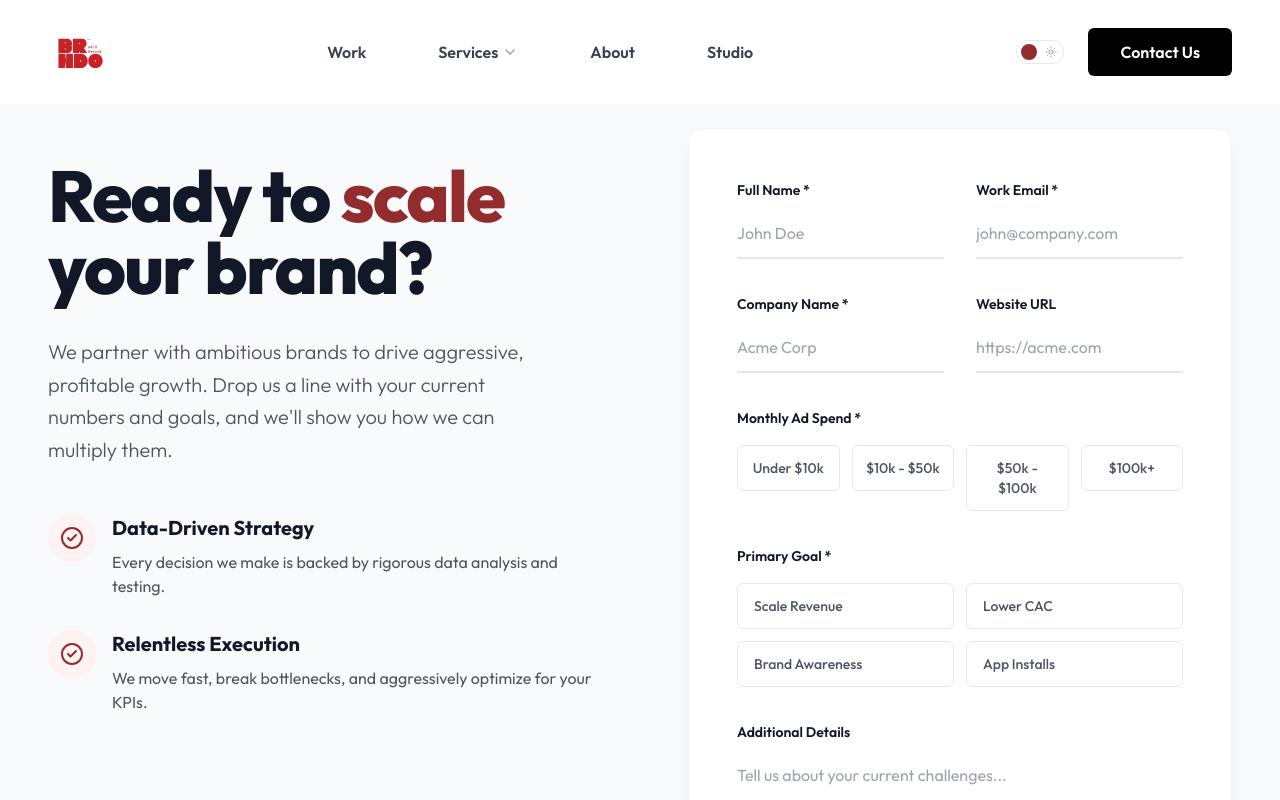
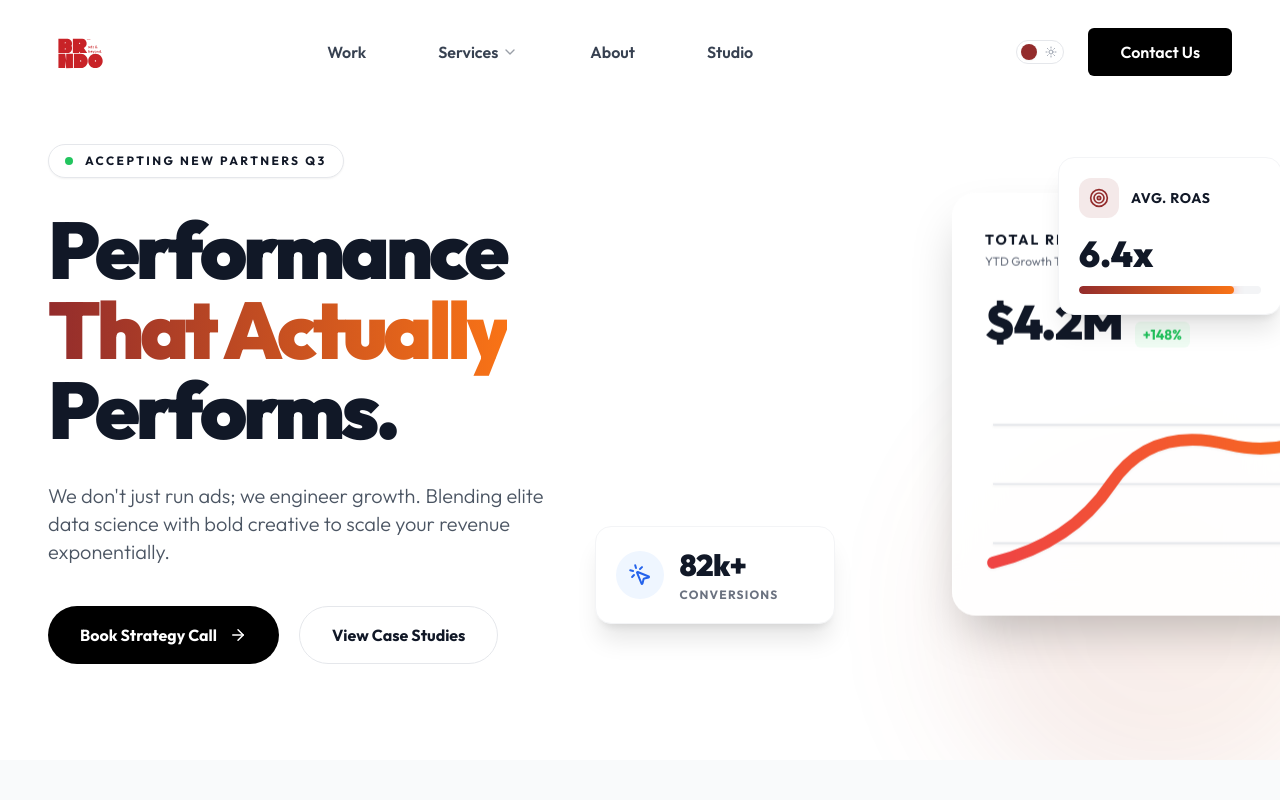
Before and after one commit to amanaanubhav/brndo.in, a React (Vite) app: page / in a window 1280 px wide. Shown: the top 800 px of the page. Built offline with nearby package versions, Linux system fonts and the light colour scheme.

Commit message:
feat: implement animated Hero section with data visualization components

```diff
--- a/src/App.jsx
+++ b/src/App.jsx
@@ -13,7 +13,7 @@ function App() {
       <div className="min-h-screen bg-white dark:bg-gray-950 selection:bg-brndo-red/30 selection:text-brndo-red transition-colors duration-300">
         <Navbar />
         {/* Temporarily hidden sections */}
-        {/* <Hero /> */}
+        <Hero />
         {/* <Services /> */}
         {/* <Metrics /> */}
         {/* <CTA /> */}
--- a/src/components/Hero.jsx
+++ b/src/components/Hero.jsx
@@ -1,98 +1,226 @@
 import { motion } from 'framer-motion';
-import { ArrowRight, BarChart3 } from 'lucide-react';
+import { ArrowRight, TrendingUp, Target, MousePointerClick } from 'lucide-react';
+import { useState } from 'react';
+
+// SVG Line Chart that animates drawing
+const AnimatedLineChart = () => (
+  <svg viewBox="0 0 100 50" className="w-full h-full drop-shadow-sm overflow-visible">
+    {/* Grid lines */}
+    <line x1="0" y1="10" x2="100" y2="10" stroke="currentColor" strokeWidth="0.5" className="text-gray-200 dark:text-gray-800" />
+    <line x1="0" y1="25" x2="100" y2="25" stroke="currentColor" strokeWidth="0.5" className="text-gray-200 dark:text-gray-800" />
+    <line x1="0" y1="40" x2="100" y2="40" stroke="currentColor" strokeWidth="0.5" className="text-gray-200 dark:text-gray-800" />
+
+    {/* Animated Path */}
+    <motion.path
+      d="M0 45 Q 20 40, 30 25 T 60 15 T 100 0"
+      fill="none"
+      stroke="url(#chart-gradient)"
+      strokeWidth="3"
+      strokeLinecap="round"
+      initial={{ pathLength: 0, opacity: 0 }}
+      animate={{ pathLength: 1, opacity: 1 }}
+      transition={{ duration: 2, ease: "easeInOut", delay: 0.5 }}
+    />
+
+    {/* Glowing dot at the end */}
+    <motion.circle
+      cx="100" cy="0" r="2.5" fill="#ef4444"
+      initial={{ scale: 0, opacity: 0 }}
+      animate={{ scale: 1, opacity: 1 }}
+      transition={{ delay: 2.3, type: "spring" }}
+      className="drop-shadow-[0_0_8px_rgba(239,68,68,0.8)]"
+    />
+
+    <defs>
+      <linearGradient id="chart-gradient" x1="0%" y1="0%" x2="100%" y2="0%">
+        <stop offset="0%" stopColor="#ef4444" /> {/* brndo-red equivalent */}
+        <stop offset="100%" stopColor="#f97316" /> {/* orange */}
+      </linearGradient>
+    </defs>
+  </svg>
+);
 
 export default function Hero() {
+  const [isHovered, setIsHovered] = useState(false);
+
   return (
-    <section className="relative min-h-[90vh] flex items-center pt-20 overflow-hidden transition-colors duration-300">
-      {/* Background Gradients */}
-      <div className="absolute top-0 left-0 w-full h-full overflow-hidden -z-10">
-        <div className="absolute -top-[10%] -right-[10%] w-[50%] h-[50%] rounded-full bg-brndo-red/5 blur-[120px]" />
-        <div className="absolute top-[40%] -left-[10%] w-[40%] h-[40%] rounded-full bg-brndo-red/5 blur-[100px]" />
+    <section className="relative min-h-[95vh] flex items-center pt-24 pb-12 overflow-hidden transition-colors duration-300">
+      {/* Premium Background Gradients & Grid */}
+      <div className="absolute top-0 left-0 w-full h-full overflow-hidden -z-10 bg-white dark:bg-gray-950">
+        <div className="absolute top-[-20%] left-[-10%] w-[50%] h-[50%] rounded-full bg-brndo-red/10 dark:bg-brndo-red/5 blur-[120px]" />
+        <div className="absolute bottom-[-10%] right-[-10%] w-[60%] h-[60%] rounded-full bg-brndo-red/5 dark:bg-brndo-red/5 blur-[150px]" />
+
+        {/* Subtle grid pattern */}
+        <div
+          className="absolute inset-0 opacity-[0.03] dark:opacity-[0.02]"
+          style={{ backgroundImage: 'linear-gradient(#000 1px, transparent 1px), linear-gradient(90deg, #000 1px, transparent 1px)', backgroundSize: '40px 40px' }}
+        ></div>
       </div>
 
-      <div className="max-w-7xl mx-auto px-6 md:px-12 grid lg:grid-cols-2 gap-12 items-center">
-        <div className="max-w-2xl">
+      <div className="max-w-7xl mx-auto px-6 md:px-12 grid lg:grid-cols-12 gap-12 lg:gap-16 items-center w-full">
+
+        {/* Left Column - Text Content */}
+        <div className="lg:col-span-6 z-10 pt-10 lg:pt-0">
           <motion.div
             initial={{ opacity: 0, y: 20 }}
             animate={{ opacity: 1, y: 0 }}
-            transition={{ duration: 0.5 }}
-            className="inline-flex items-center gap-2 px-3 py-1 rounded-full bg-red-50 dark:bg-gray-900 text-brndo-red dark:text-brndo-lightRed text-sm font-semibold mb-6 border border-red-100 dark:border-gray-800 transition-colors"
+            transition={{ duration: 0.6 }}
+            className="inline-flex items-center gap-3 px-4 py-2 rounded-full bg-white dark:bg-gray-900 text-gray-900 dark:text-white text-[10px] sm:text-xs font-bold tracking-[0.2em] uppercase mb-8 border border-gray-200 dark:border-gray-800 shadow-sm"
           >
             <span className="relative flex h-2 w-2">
-              <span className="animate-ping absolute inline-flex h-full w-full rounded-full bg-brndo-red opacity-75"></span>
-              <span className="relative inline-flex rounded-full h-2 w-2 bg-brndo-red"></span>
+              <span className="animate-ping absolute inline-flex h-full w-full rounded-full bg-green-500 opacity-75"></span>
+              <span className="relative inline-flex rounded-full h-2 w-2 bg-green-500"></span>
             </span>
-            Ads & Beyond
+            Accepting New Partners Q3
           </motion.div>
 
           <motion.h1
             initial={{ opacity: 0, y: 20 }}
             animate={{ opacity: 1, y: 0 }}
-            transition={{ duration: 0.5, delay: 0.1 }}
-            className="text-5xl md:text-7xl font-black text-gray-900 dark:text-gray-50 tracking-tight leading-[1.1] mb-6 transition-colors"
+            transition={{ duration: 0.6, delay: 0.1 }}
+            className="text-5xl sm:text-6xl lg:text-[4.5rem] xl:text-[5rem] font-black text-gray-900 dark:text-white tracking-tighter leading-[1.05] mb-8"
           >
-            Scale your brand <span className="text-brndo-red block">beyond limits.</span>
+            Performance <br/>
+            <span className="text-transparent bg-clip-text bg-gradient-to-r from-brndo-red to-orange-500">That Actually</span> <br/>
+            Performs.
           </motion.h1>
 
           <motion.p
             initial={{ opacity: 0, y: 20 }}
             animate={{ opacity: 1, y: 0 }}
-            transition={{ duration: 0.5, delay: 0.2 }}
-            className="text-lg md:text-xl text-gray-600 dark:text-gray-400 mb-8 max-w-lg leading-relaxed font-light transition-colors"
+            transition={{ duration: 0.6, delay: 0.2 }}
+            className="text-lg md:text-xl text-gray-600 dark:text-gray-400 mb-10 max-w-lg leading-relaxed font-light"
           >
-            We are a performance marketing powerhouse. We blend data-driven strategies with creative excellence to deliver ROI that matters.
+            We don't just run ads; we engineer growth. Blending elite data science with bold creative to scale your revenue exponentially.
           </motion.p>
 
           <motion.div
             initial={{ opacity: 0, y: 20 }}
             animate={{ opacity: 1, y: 0 }}
-            transition={{ duration: 0.5, delay: 0.3 }}
-            className="flex flex-col sm:flex-row gap-4"
+            transition={{ duration: 0.6, delay: 0.3 }}
+            className="flex flex-col sm:flex-row gap-5"
           >
-            <a href="#contact" className="group flex items-center justify-center gap-2 bg-brndo-red text-white px-8 py-4 rounded-full text-base font-bold hover:bg-brndo-darkRed hover:shadow-xl hover:shadow-brndo-red/20 transition-all duration-300">
-              Get Your Free Audit
-              <ArrowRight size={18} className="group-hover:translate-x-1 transition-transform" />
+            <a href="#contact" className="group relative flex items-center justify-center gap-3 bg-black dark:bg-brndo-red text-white px-8 py-4 rounded-full text-base font-bold overflow-hidden transition-all hover:shadow-[0_0_30px_rgba(200,0,0,0.25)]">
+              {/* Shine effect */}
+              <div className="absolute inset-0 -translate-x-full group-hover:animate-[shimmer_1.5s_infinite] bg-gradient-to-r from-transparent via-white/20 to-transparent z-10" />
+              <span className="relative z-20">Book Strategy Call</span>
+              <ArrowRight size={18} className="relative z-20 group-hover:translate-x-1 transition-transform" />
             </a>
-            <a href="#services" className="group flex items-center justify-center gap-2 bg-white dark:bg-gray-900 text-gray-900 dark:text-white border border-gray-200 dark:border-gray-800 px-8 py-4 rounded-full text-base font-bold hover:border-gray-900 dark:hover:border-white transition-all duration-300">
-              Our Services
+            <a href="#work" className="flex items-center justify-center gap-2 bg-white dark:bg-gray-900 text-gray-900 dark:text-white border border-gray-200 dark:border-gray-800 px-8 py-4 rounded-full text-base font-bold hover:bg-gray-50 dark:hover:bg-gray-800 transition-colors">
+              View Case Studies
             </a>
           </motion.div>
         </div>
 
-        <motion.div
-          initial={{ opacity: 0, scale: 0.95 }}
-          animate={{ opacity: 1, scale: 1 }}
-          transition={{ duration: 0.7, delay: 0.4 }}
-          className="relative hidden lg:block"
-        >
-          {/* Abstract creative element representing performance */}
-          <div className="relative w-full aspect-square max-w-md mx-auto">
-            <div className="absolute inset-0 bg-gradient-to-tr from-brndo-red to-orange-400 rounded-3xl transform rotate-3 opacity-90 shadow-2xl transition-colors"></div>
-            <div className="absolute inset-0 bg-gray-900 rounded-3xl transform -rotate-3 overflow-hidden shadow-2xl flex flex-col justify-center items-center text-white border border-gray-800 backdrop-blur-sm transition-colors">
-              <BarChart3 size={80} className="text-brndo-red mb-6" strokeWidth={1.5} />
-              <div className="text-center space-y-2">
-                <p className="text-sm text-gray-400 font-medium uppercase tracking-widest">Average Client ROI</p>
-                <p className="text-6xl font-black tracking-tighter">480%</p>
+        {/* Right Column - Dynamic Data Visuals Composition */}
+        <div className="lg:col-span-6 relative z-10 hidden md:block" style={{ perspective: 1000 }}>
+          <motion.div
+            className="relative w-full aspect-square max-w-[550px] mx-auto mt-10 lg:mt-0"
+            onHoverStart={() => setIsHovered(true)}
+            onHoverEnd={() => setIsHovered(false)}
+            initial={{ opacity: 0, scale: 0.9 }}
+            animate={{ opacity: 1, scale: 1 }}
+            transition={{ duration: 0.8, delay: 0.4 }}
+          >
+            {/* Background Decorative Blob */}
+            <motion.div
+              className="absolute top-1/2 left-1/2 -translate-x-1/2 -translate-y-1/2 w-3/4 h-3/4 rounded-full bg-gradient-to-tr from-brndo-red/20 to-orange-400/20 blur-3xl z-0"
+              animate={{
+                scale: isHovered ? 1.1 : 1,
+                opacity: isHovered ? 0.8 : 0.5
+              }}
+              transition={{ duration: 0.5 }}
+            />
+
+            {/* Main Center Card (Revenue Graph) */}
+            <motion.div
+              className="absolute top-1/2 left-1/2 -translate-x-1/2 -translate-y-1/2 w-4/5 lg:w-[85%] aspect-[4/3] bg-white/90 dark:bg-gray-900/90 rounded-3xl shadow-2xl border border-white/50 dark:border-gray-700/50 p-6 sm:p-8 flex flex-col z-20 backdrop-blur-xl transition-all duration-300"
+              animate={{
+                rotateY: isHovered ? -8 : 0,
+                rotateX: isHovered ? 5 : 0,
+                y: isHovered ? "-55%" : "-50%",
+                scale: isHovered ? 1.05 : 1
+              }}
+              transition={{ type: "spring", stiffness: 100, damping: 20 }}
+            >
+              <div className="flex justify-between items-center mb-6">
+                <div>
+                  <h3 className="text-xs sm:text-sm font-bold text-gray-900 dark:text-white uppercase tracking-[0.15em]">Total Revenue</h3>
+                  <p className="text-xs text-gray-500 dark:text-gray-400 mt-1">YTD Growth Trajectory</p>
+                </div>
+                <div className="w-12 h-12 rounded-full bg-green-50 dark:bg-green-900/30 flex items-center justify-center text-green-500 border border-green-100 dark:border-green-800/50 shadow-sm">
+                  <TrendingUp size={20} />
+                </div>
               </div>
-            </div>
+              <div className="mb-6">
+                <span className="text-4xl sm:text-5xl font-black text-gray-900 dark:text-white tracking-tight">$4.2M</span>
+                <span className="text-sm font-bold text-green-500 bg-green-50 dark:bg-green-900/30 px-2 py-1 rounded-md ml-3">+148%</span>
+              </div>
+              <div className="flex-1 w-full relative mt-auto pl-2 pt-4">
+                <AnimatedLineChart />
+              </div>
+            </motion.div>
 
-            {/* Floating element */}
+            {/* Top Right Card (ROAS) */}
             <motion.div
-              animate={{ y: [0, -15, 0] }}
-              transition={{ repeat: Infinity, duration: 4, ease: "easeInOut" }}
-              className="absolute -bottom-6 -left-6 bg-white dark:bg-gray-900 p-6 rounded-2xl shadow-xl border border-gray-100 dark:border-gray-800 flex items-center gap-4 transition-colors"
+              className="absolute top-[5%] right-[-5%] lg:right-[-10%] w-48 sm:w-56 bg-white dark:bg-gray-900 rounded-2xl shadow-xl border border-gray-100 dark:border-gray-800 p-5 z-30"
+              animate={{
+                x: isHovered ? 30 : 0,
+                y: isHovered ? -30 : 0,
+                rotate: isHovered ? 8 : 0,
+                scale: isHovered ? 1.05 : 1
+              }}
+              transition={{ type: "spring", stiffness: 100, damping: 20 }}
             >
-              <div className="w-12 h-12 rounded-full bg-green-100 dark:bg-green-950 flex items-center justify-center">
-                <ArrowRight size={24} className="text-green-600 -rotate-45" />
+              <div className="flex items-center gap-3 mb-4">
+                <div className="w-10 h-10 rounded-xl bg-brndo-red/10 flex items-center justify-center text-brndo-red">
+                  <Target size={20} />
+                </div>
+                <span className="text-xs sm:text-sm font-bold tracking-wider uppercase text-gray-900 dark:text-white">Avg. ROAS</span>
+              </div>
+              <div className="text-3xl sm:text-4xl font-black text-gray-900 dark:text-white mb-3">6.4x</div>
+              <div className="w-full h-2 bg-gray-100 dark:bg-gray-800 rounded-full overflow-hidden">
+                <motion.div
+                  className="h-full bg-gradient-to-r from-brndo-red to-orange-500 rounded-full shadow-[0_0_10px_rgba(239,68,68,0.5)]"
+                  initial={{ width: 0 }}
+                  animate={{ width: "85%" }}
+                  transition={{ duration: 1.5, delay: 1, ease: "easeOut" }}
+                />
+              </div>
+            </motion.div>
+
+            {/* Bottom Left Card (Conversions) */}
+            <motion.div
+              className="absolute bottom-[10%] left-[-5%] lg:left-[-15%] w-52 sm:w-60 bg-white dark:bg-gray-900 rounded-2xl shadow-xl border border-gray-100 dark:border-gray-800 p-5 z-30 flex items-center gap-4"
+              animate={{
+                x: isHovered ? -30 : 0,
+                y: isHovered ? 30 : 0,
+                rotate: isHovered ? -5 : 0,
+                scale: isHovered ? 1.05 : 1
+              }}
+              transition={{ type: "spring", stiffness: 100, damping: 20 }}
+            >
+              <div className="w-12 h-12 rounded-full bg-blue-50 dark:bg-blue-900/20 flex items-center justify-center text-blue-600 dark:text-blue-400 shrink-0">
+                <MousePointerClick size={24} />
               </div>
               <div>
-                <p className="text-sm font-bold text-gray-900 dark:text-white">Revenue Growth</p>
-                <p className="text-xs text-gray-500 dark:text-gray-400">Last 30 days</p>
+                <p className="text-2xl sm:text-3xl font-black text-gray-900 dark:text-white tracking-tight">82k+</p>
+                <p className="text-[10px] sm:text-xs font-bold text-gray-500 dark:text-gray-400 uppercase tracking-widest mt-1">Conversions</p>
               </div>
             </motion.div>
-          </div>
-        </motion.div>
+
+          </motion.div>
+        </div>
       </div>
+
+      {/* Required for shine animation on button */}
+      <style dangerouslySetInnerHTML={{__html: `
+        @keyframes shimmer {
+          100% {
+            transform: translateX(100%);
+          }
+        }
+      `}} />
     </section>
   );
 }
```
